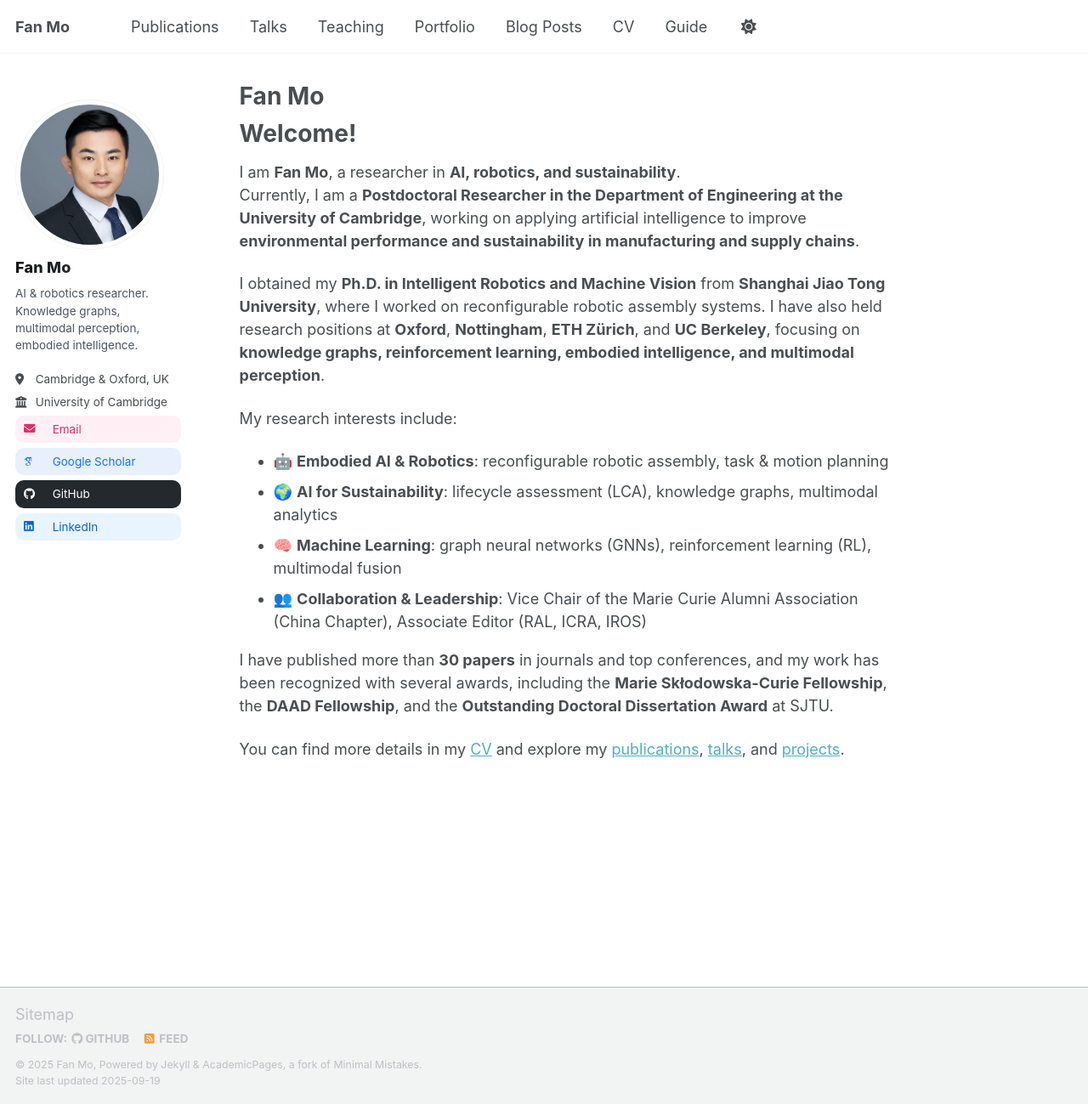
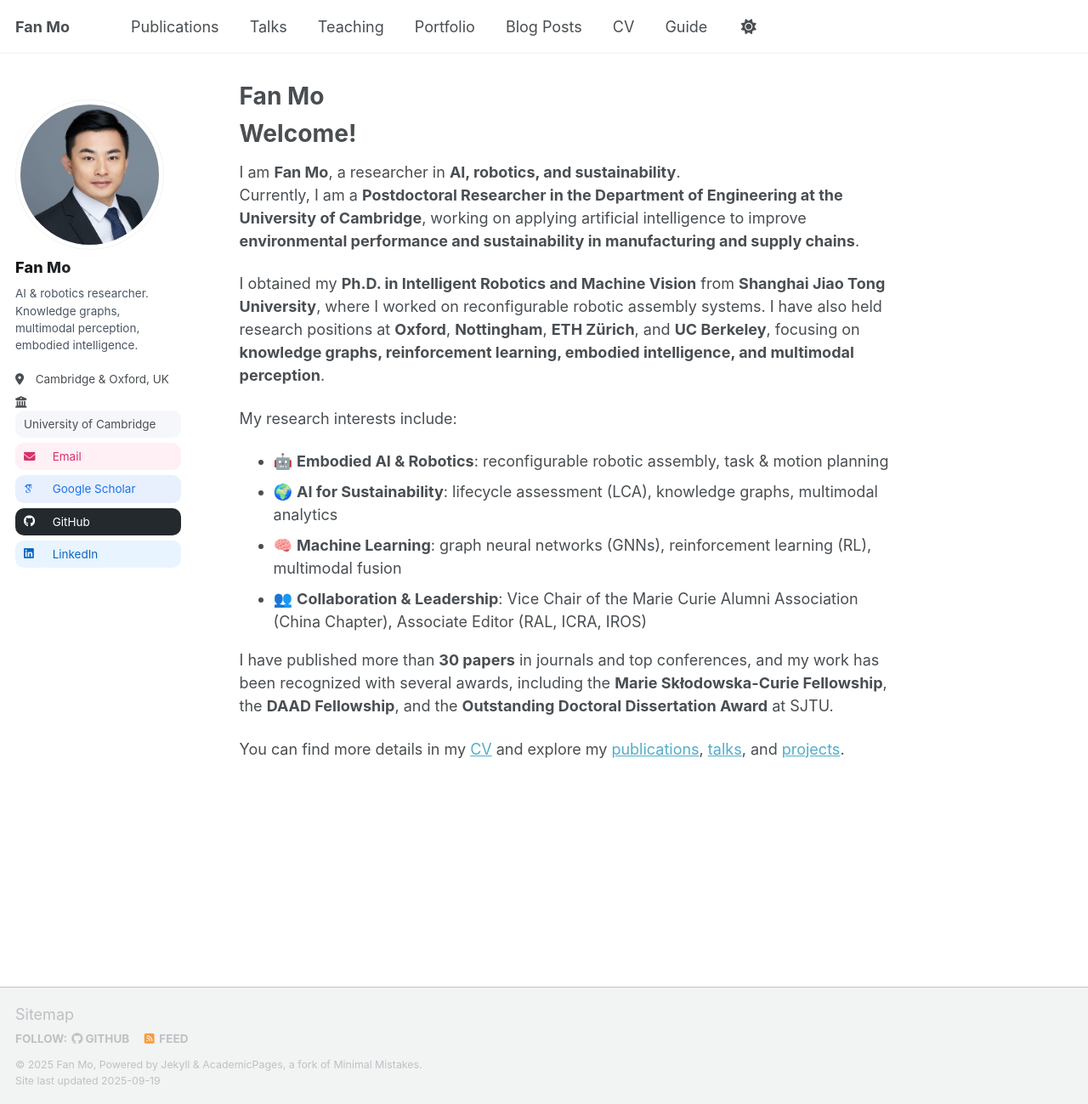
Before and after one commit to fanmo-intro/fanmo-intro.github.io, a Jekyll site: the page built from _pages/about.md, in a window 1280 px wide and 1299 px high. Shown: the whole window at 85% size. Built offline with Jekyll 4.4.1, drawn with Linux system fonts in a browser that asks for light colours; some web fonts are replaced; a script that is not in the unit is left out.

Commit message:
Update author-profile.html

```diff
--- a/_includes/author-profile.html
+++ b/_includes/author-profile.html
@@ -27,9 +27,21 @@
       {% if author.location %}
         <li class="author__desktop"><i class="fas fa-fw fa-location-dot icon-pad-right" aria-hidden="true"></i>{{ author.location }}</li>
       {% endif %}
-      {% if author.employer %}
-        <li class="author__desktop"><i class="fas fa-fw fa-building-columns icon-pad-right" aria-hidden="true"></i>{{ author.employer }}</li>
-      {% endif %}
+    {% if author.employer %}
+      {%- comment -%}
+        Accept either a single string or a comma-separated list, e.g.:
+        author.employer: "University of Cambridge, University of Oxford"
+      {%- endcomment -%}
+      {% assign _emp = author.employer %}
+      {% assign employers = _emp | split: "," %}
+      {% for e in employers %}
+      <li class="author__desktop">
+      <i class="fas fa-fw fa-building-columns icon-pad-right" aria-hidden="true"></i>
+      <span class="employer" data-employer="{{ e | strip | downcase }}">{{ e | strip }}</span>
+      </li>
+    {% endfor %}
+    {% endif %}
+
       {% if author.uri %}
         <li><a href="{{ author.uri }}"><i class="fas fa-fw fa-link icon-pad-right" aria-hidden="true"></i>{{ site.data.ui-text[site.locale].website_label | default: "Website" }}</a></li>
       {% endif %}
```
